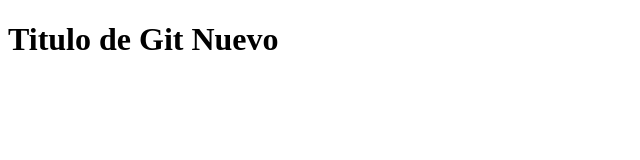
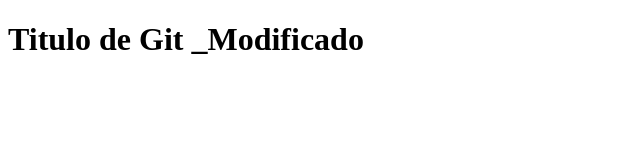
Before and after one commit to vvalenzuela/HelloWorldA, a plain HTML site: page index.html in a window 1280 px wide. Shown: the whole page, without its empty margins (0-640 px from the left). Drawn offline with Linux system fonts and the light colour scheme.

Commit message:
Se modifico Index nuevamente

```diff
--- a/index.html
+++ b/index.html
@@ -7,6 +7,6 @@
     <title>Curso GIT</title>
 </head>
 <body>
-<h1>Titulo de Git Nuevo</h1>
+<h1>Titulo de Git _Modificado</h1>
 </body>
 </html>
```
